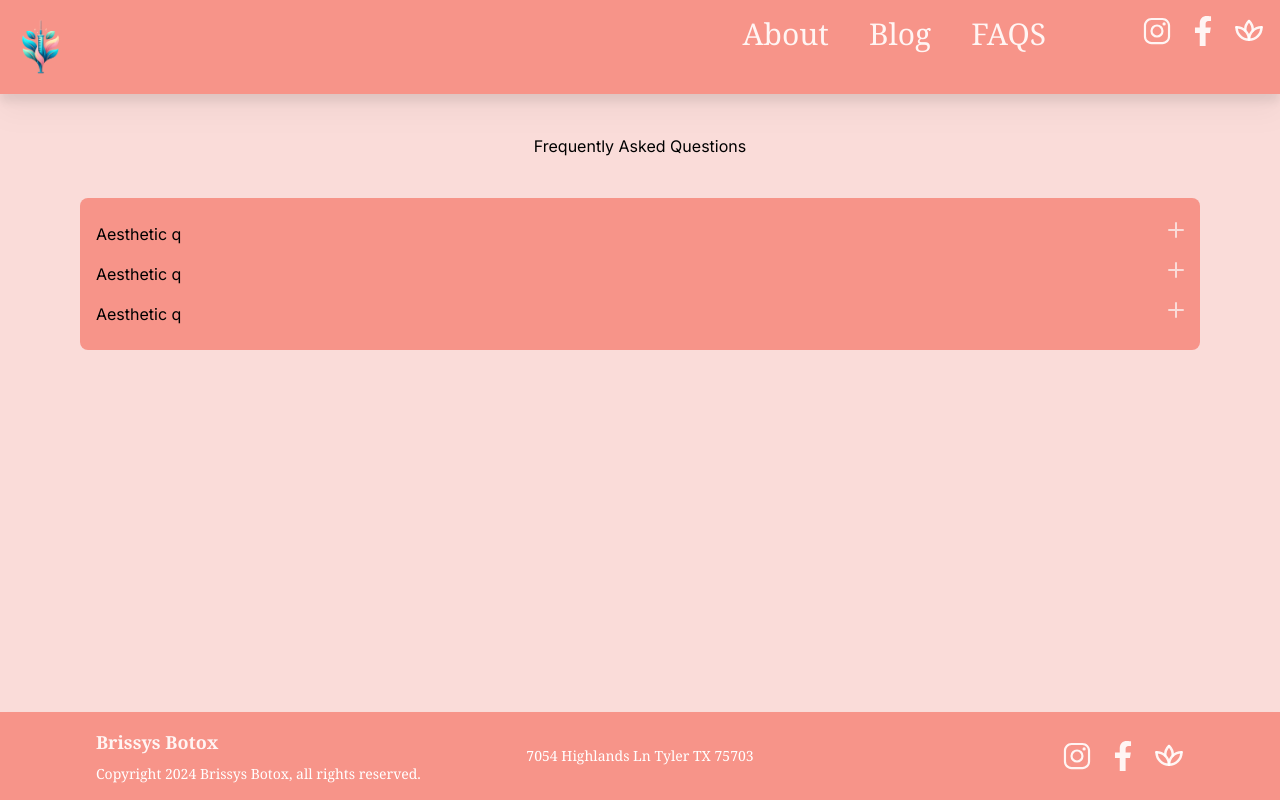
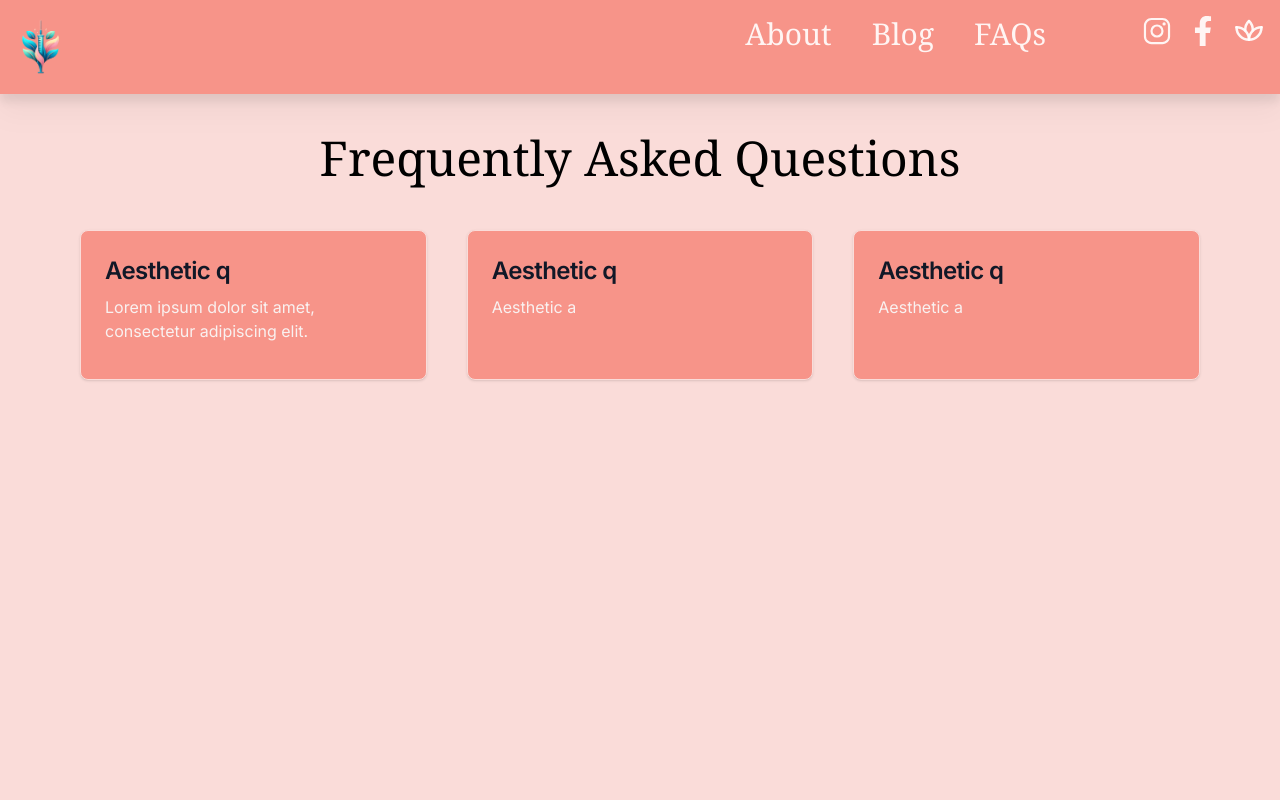
Before and after one commit to PeculiarYeti679/Brissys_Botox, a Next.js app: page /faqs in a window 1280 px wide. Shown: the top 800 px of the page. Built offline with nearby package versions, Linux system fonts and the light colour scheme.

Commit message:
formatted content in the footer. changed other styling

```diff
--- a/app/about/page.js
+++ b/app/about/page.js
@@ -5,7 +5,9 @@ import { GiLoveInjection } from "react-icons/gi";
 export default function About() {
     return (
       <div className="min-h-screen bg-rosequartz ">
-      <h1 className="font-serif text-5xl py-6">My Services</h1>
+       <h1 className="p-10 grid justify-items-center text-5xl font-serif">
+        My Services
+      </h1>
       <div className=" place-content-center grid col-start-2 col-span-4 gap-y-10 ">
       <Services icon={<GiLips/>}
       service="Lip Filler"
--- a/app/components/FaqCard.tsx
+++ b/app/components/FaqCard.tsx
@@ -1,53 +1,14 @@
-'use client'
 
 import { useState } from "react";
 
-export default function Faqs({title, answer}:{title:any, answer:any}) {
-    const [accordionOpen, setAccordionOpen] = useState(false);
+export default function Faqs({question, answer}:{question:any, answer:any}) {
 
-  return (
-    <div className="py-2 ">
-      <button
-        onClick={() => setAccordionOpen(!accordionOpen)}
-        className="flex justify-between w-full"
-      >
-        <span>{title}</span>
-        {/* {accordionOpen ? <span>-</span> : <span>+</span>} */}
-        <svg
-          className="fill-dustyrose shrink-0 ml-8"
-          width="16"
-          height="16"
-          xmlns="http://www.w3.org/2000/svg"
-        >
-          <rect
-            y="7"
-            width="16"
-            height="2"
-            rx="1"
-            className={`transform origin-center transition duration-200 ease-out ${
-              accordionOpen && "!rotate-180"
-            }`}
-          />
-          <rect
-            y="7"
-            width="16"
-            height="2"
-            rx="1"
-            className={`transform origin-center rotate-90 transition duration-200 ease-out ${
-              accordionOpen && "!rotate-180"
-            }`}
-          />
-        </svg>
-      </button>
-      <div
-        className={`grid overflow-hidden transition-all duration-300 ease-in-out text-rosequartz text-sm ${
-          accordionOpen
-            ? "grid-rows-[1fr] opacity-100"
-            : "grid-rows-[0fr] opacity-0"
-        }`}
-      >
-        <div className="overflow-hidden">{answer}</div>
+    return(
+      <div className="bg-coral max-w-md p-6 border border-dustyrose  rounded-lg shadow ">
+          <a href="#">
+              <h5 className="mb-2 text-2xl font-semibold tracking-tight text-gray-900 dark:text-white">{question}</h5>
+          </a>
+          <p className="mb-3 font-normal text-cream">{answer}</p>
       </div>
-    </div>
-  );
+  )
 };
--- a/app/components/Footer.tsx
+++ b/app/components/Footer.tsx
@@ -5,16 +5,16 @@ import { IoLogoInstagram } from "react-icons/io5";
 
 export default function Footer() {
   return (
-    <nav className="bg-coral p-4 sticky inset-x-0 bottom-0 drop-shadow-xl z-10">
+    <nav className="bg-coral p-4 relative inset-x-0 bottom-0 drop-shadow-xl z-10">
       <div className="max-w-6xl mx-auto px-4 sm:px-6 lg:px-8 grid grid-cols-1 sm:grid-cols-3 gap-4 items-center text-white">
         <div className="flex flex-col items-center sm:items-start">
           <h1 className="text-lg font-bold font-serif mb-2">
             <Link href="/" >
-              <p className="text-white/90 no-underline hover:text-rosequartz">Brissys Botox</p>
+              <p className="text-white/90 no-underline hover:text-rosequartz">Brissy&apos;s Botox</p>
             </Link>
           </h1>
           <p className="text-sm font-serif text-center sm:text-left">
-            Copyright 2024 Brissys Botox, all rights reserved.
+          Copyright &copy; 2024 Brissy&apos;s Botox, all rights reserved.
           </p>
         </div>
         <div className="text-sm font-serif text-center">
--- a/app/components/Navbar.tsx
+++ b/app/components/Navbar.tsx
@@ -7,7 +7,7 @@ import Image from "next/image";
 export default function Navbar() {
   return (
     <nav className="bg-coral p-4 sticky top-0 drop-shadow-xl z-10">
-      <div className="sm:px-0md:px-2 prose prose-xl mx-auto flex justify-between flex-col sm:flex-row ">
+      <div className="sm:pxmd:px-2 prose prose-xl mx-auto flex justify-between flex-col sm:flex-row ">
         <h1>
           <Link
             href="/"
@@ -40,7 +40,7 @@ export default function Navbar() {
               className="text-white/90  font-serif hover:rosequartz"
               href="/faqs"
             >
-              FAQS
+              FAQs
             </Link>
           </div>
 
--- a/app/components/Services.tsx
+++ b/app/components/Services.tsx
@@ -2,9 +2,6 @@
 export default function Services({icon, service, description}:{icon:any, service:string, description:string}) {
 
     return(
-
-
-
         <div className="bg-coral max-w-md p-6 border border-dustyrose  rounded-lg shadow ">
             <svg className="w-7 h-7"viewBox="0 0 20 20" >
                 {icon}
@@ -14,8 +11,5 @@ export default function Services({icon, service, description}:{icon:any, service
             </a>
             <p className="mb-3 font-normal text-cream">{description}</p>
         </div>
-
-
-
     )
 }
--- a/app/faqs/page.tsx
+++ b/app/faqs/page.tsx
@@ -3,21 +3,19 @@ import Faqs from "../components/FaqCard";
 export default function Faq() {
   return (
     <main className="min-h-screen bg-rosequartz">
-        <h1 className="p-10 grid justify-items-center">Frequently Asked Questions</h1>
-        <section className="px-20">
-        <div className="p-4 bg-coral rounded-lg">
+      <h1 className="p-10 grid justify-items-center text-5xl font-serif">
+        Frequently Asked Questions
+      </h1>
+      <div className="flex justify-center">
+  <div className="grid gap-10 grid-cols-1 sm:grid-cols-2 lg:grid-cols-3 max-w-6xl px-4 py-2">
     <Faqs
-        title="Aesthetic q"
-        answer="Aesthetic a"
+      question="Aesthetic q"
+      answer="Lorem ipsum dolor sit amet, consectetur adipiscing elit."
     />
-      <Faqs
-        title="Aesthetic q"
-        answer="Aesthetic a"
-      />
-      <Faqs title="Aesthetic q"
-        answer="Aesthetic a"/>
+    <Faqs question="Aesthetic q" answer="Aesthetic a" />
+    <Faqs question="Aesthetic q" answer="Aesthetic a" />
   </div>
-        </section>
+</div>
 
     </main>
   );
```
Lines whose indentation alone changed are shown as unchanged.
